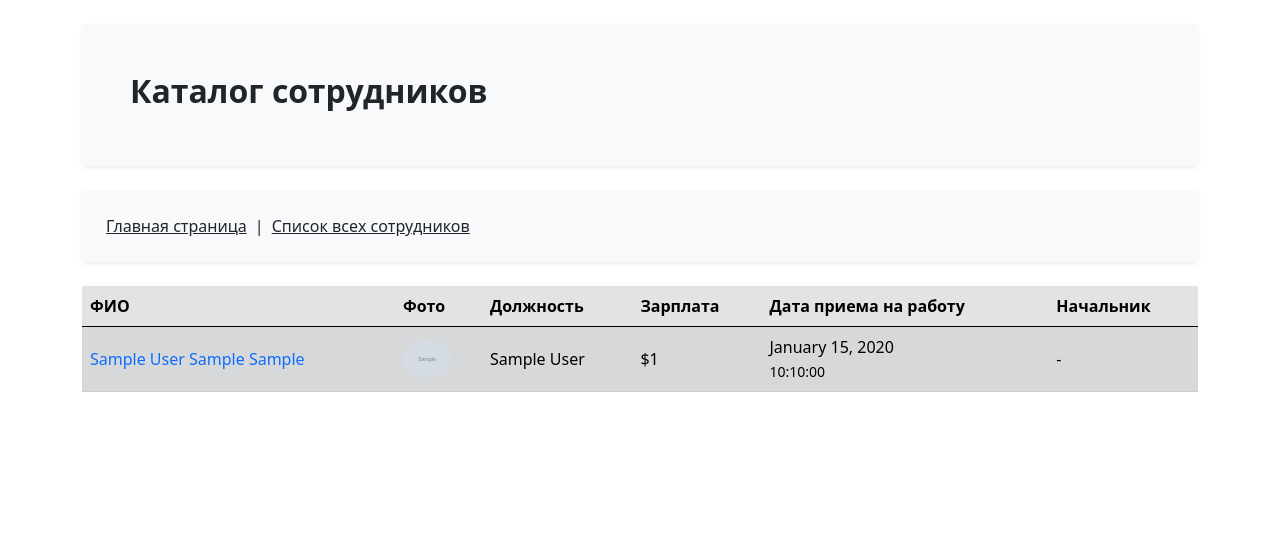
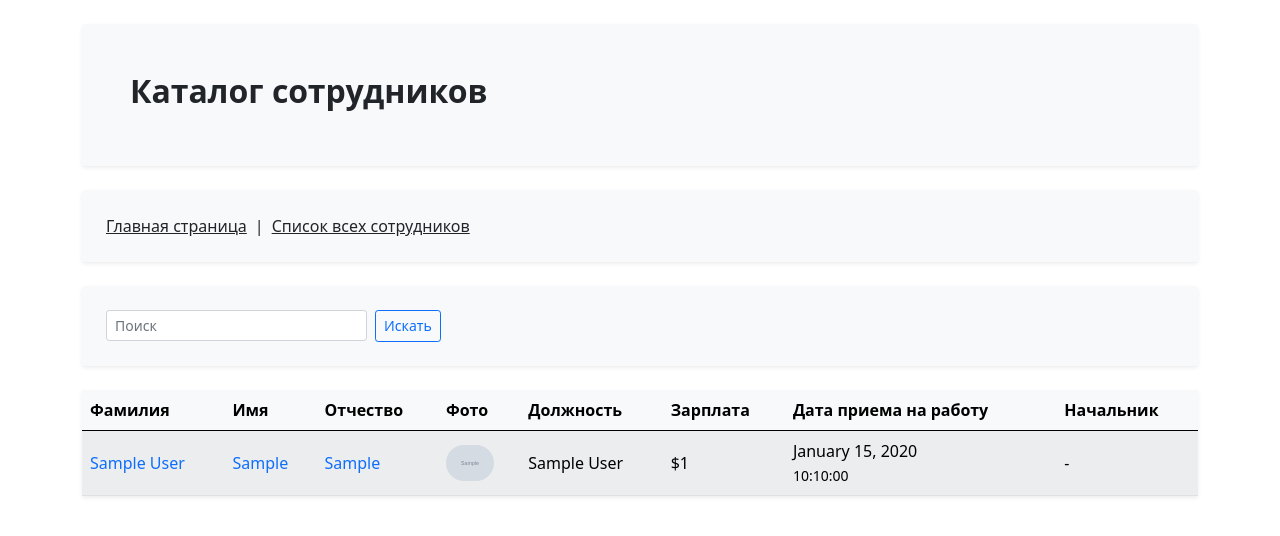
Before and after one commit to BorisPlaton/abz_task, a Django app: page /employees_list/ in a window 1280 px wide. Shown: the top 536 px of the page. Run offline with Django 4.2, Linux system fonts and the light colour scheme; tables that the repository leaves empty hold one stand-in row (values such as "Sample post"); grey boxes marked "Sample" are stand-in pictures.

Commit message:
Searching

```diff
--- a/abz_task/employees/models.py
+++ b/abz_task/employees/models.py
@@ -75,7 +75,7 @@ class Employee(MPTTModel):
     )
 
     class MTTPMeta:
-        ordering_insertion_by = ['first_name']
+        ordering_insertion_by = ['first_name', 'second_name', 'patronymic']
 
     class Meta:
         verbose_name = "Работник"
--- a/abz_task/employees/services/services.py
+++ b/abz_task/employees/services/services.py
@@ -1,5 +1,6 @@
 from typing import Optional, Any
 
+from django.db.models import QuerySet, Q
 from django.http import Http404
 
 from employees.forms import EmployeeEditForm
@@ -8,7 +9,7 @@ from employees.services.images import ProfilePhoto
 
 
 def return_404_if_none(item: Any) -> Any:
-    """Проверяет, что item есть и возвращает его, иначе вызывает 404 ошибку"""
+    """Проверяет, что `item` есть и возвращает его, иначе вызывает 404 ошибку"""
 
     if not item:
         raise Http404
@@ -16,38 +17,43 @@ def return_404_if_none(item: Any) -> Any:
     return item
 
 
-def get_employee_by_slug(slug: str) -> Optional[Employee]:
+def get_employee_by(params: dict) -> Optional[Employee]:
     """
-    Возвращает работника по slug'у.
+    Возвращает работника по параметрам `params`.
 
-    Возвращает экземпляр класса Employee по slug'y, если такого нет,
-    то возвращает None.
+    :param params: Словарь с полем и его значением, по которому
+        осуществляется поиск.
     """
 
     employee = (Employee.objects
                 .select_related('position')
                 .select_related('parent')
-                .filter(slug=slug))
+                .filter(**params))
 
     if employee.exists():
         return employee.first()
 
 
-def get_employee_by_pk(pk: int) -> Optional[Employee]:
+def get_employees_by_keyword(keyword: str) -> Optional[QuerySet]:
     """
-    Возвращает работника по его id.
-
-    Возвращает экземпляр класса Employee по id, если такого нет,
-    то возвращает None.
+    Возвращает `QuerySet` из работников, у которых поле совпадает
+    со значением `keyword`.
     """
 
-    employee = (Employee.objects
-                .select_related('position')
-                .select_related('parent')
-                .filter(pk=pk))
+    if not keyword:
+        return Employee.objects.select_related('position').select_related('parent').all()
 
-    if employee.exists():
-        return employee.first()
+    return (Employee.objects
+            .select_related('position')
+            .select_related('parent')
+            .filter(Q(first_name__icontains=keyword) |
+                    Q(second_name__icontains=keyword) |
+                    Q(patronymic__icontains=keyword) |
+                    Q(date_employment__icontains=keyword) |
+                    Q(payment__icontains=keyword) |
+                    Q(position__title__icontains=keyword)).all()
+            )
+
 
 
 def save_employee_from_form(form: EmployeeEditForm) -> Employee:
--- a/abz_task/employees/templates/employees/employees_list.html
+++ b/abz_task/employees/templates/employees/employees_list.html
@@ -1,11 +1,17 @@
 {% extends 'base.html' %}
 
 {% block content %}
+
+{% include 'includes/search_bar.html' %}
+
+{% if employees %}
 <div class="mt-4">
-    <table class="table table-secondary table-striped">
+    <table class="table table-light table-striped shadow-sm">
         <thead>
         <tr>
-            <th scope="col">ФИO</th>
+            <th scope="col">Фамилия</th>
+            <th scope="col">Имя</th>
+            <th scope="col">Отчество</th>
             <th scope="col">Фото</th>
             <th scope="col">Должность</th>
             <th scope="col">Зарплата</th>
@@ -17,9 +23,16 @@
         {% for employee in employees %}
         <tr>
             <td class="align-middle">
-                    <a href="{{ employee.get_absolute_url }}" class="text-decoration-none">{{ employee.second_name}} {{ employee.first_name }} {{ employee.patronymic }}</a>
+                <a href="{{ employee.get_absolute_url }}" class="text-decoration-none">{{ employee.second_name}}</a>
             </td>
-                <td class="align-middle"><img src="{{ employee.employee_photo.url }}" alt="" style="height: 36px; border-radius: 18px;"></td>
+            <td class="align-middle">
+                <a href="{{ employee.get_absolute_url }}" class="text-decoration-none">{{ employee.first_name }}</a>
+            </td>
+            <td class="align-middle">
+                <a href="{{ employee.get_absolute_url }}" class="text-decoration-none">{{ employee.patronymic }}</a>
+            </td>
+            <td class="align-middle"><img src="{{ employee.employee_photo.url }}" alt=""
+                                          style="height: 36px; border-radius: 18px;"></td>
             <td class="align-middle">{{ employee.position.title }}</td>
             <td class="align-middle">${{ employee.payment }}</td>
             <td class="align-middle">
@@ -27,11 +40,21 @@
                 <br>
                 <small>{{ employee.date_employment|date:"G:H:s" }}</small>
             </td>
-                <td class="align-middle">{% if employee.parent %}{{ employee.parent }}{% else %} - {% endif %}
+            <td class="align-middle">
+                {% if employee.parent %}
+                <a href="{{ employee.parent.get_absolute_url }}">{{employee.parent }}</a>
+                {% else %}
+                -
+                {% endif %}
             </td>
         </tr>
         {% endfor %}
         </tbody>
     </table>
 </div>
+{% else %}
+<div class="p-4 mt-4 rounded bg-light shadow-sm">
+    <small class="text-secondary">Здесь пока ничего нет</small>
+</div>
+{% endif %}
 {% endblock %}
--- a/abz_task/employees/templates/employees/home.html
+++ b/abz_task/employees/templates/employees/home.html
@@ -2,7 +2,7 @@
 {% load mptt_tags %}
 
 {% block content %}
-<div class="p-5 mt-4 rounded bg-light shadow-sm">
+<div class="p-4 mt-4 rounded bg-light shadow-sm">
 
     {% recursetree employees %}
     <div class="mb-2">
--- a/abz_task/employees/views.py
+++ b/abz_task/employees/views.py
@@ -3,8 +3,7 @@ from django.shortcuts import render, redirect
 
 from employees.forms import EmployeeEditForm
 from employees.models import Employee
-from employees.services.services import return_404_if_none, get_employee_by_slug, save_employee_from_form, \
-    get_employee_by_pk, delete_employee_photo
+import employees.services.services as sv
 
 
 def home(request):
@@ -13,40 +12,32 @@ def home(request):
     employees = (Employee.objects
                  .select_related('position')
                  .all())
-    context = {
-        'employees': employees,
-    }
 
-    return render(
-        request,
-        'employees/home.html',
-        context=context,
-    )
+    return render(request, 'employees/home.html',
+                  {
+                      'employees': employees,
+                  })
 
 
 def employees_list(request):
     """Список всех сотрудников"""
 
-    employees = (Employee.objects
-                 .select_related('position')
-                 .select_related('parent')
-                 .all())
-    context = {
-        'employees': employees,
-    }
-
-    return render(request, 'employees/employees_list.html', context=context)
+    employees = sv.get_employees_by_keyword(request.GET.get('keyword'))
+    return render(request, 'employees/employees_list.html',
+                  {
+                      'employees': employees,
+                  })
 
 
 def employee_details(request, employee_slug):
     """Данных работника"""
 
-    employee = return_404_if_none(get_employee_by_slug(employee_slug))
-    context = {
-        'employee': employee,
-    }
+    employee = sv.return_404_if_none(sv.get_employee_by({'slug': employee_slug}))
 
-    return render(request, 'employees/employee_details.html', context=context)
+    return render(request, 'employees/employee_details.html',
+                  {
+                      'employee': employee,
+                  })
 
 
 def edit_employee(request, employee_slug):
@@ -56,29 +47,28 @@ def edit_employee(request, employee_slug):
         form = EmployeeEditForm(
             request.POST,
             request.FILES,
-            instance=return_404_if_none(get_employee_by_slug(employee_slug))
+            instance=sv.return_404_if_none(sv.get_employee_by({'slug': employee_slug}))
         )
         if form.is_valid():
-            employee = save_employee_from_form(form)
+            employee = sv.save_employee_from_form(form)
             messages.success(request, 'Данные обновлены')
             return redirect('employees:edit_employee', employee.slug)
     else:
         form = EmployeeEditForm(
-            instance=return_404_if_none(get_employee_by_slug(employee_slug))
+            instance=sv.return_404_if_none(sv.get_employee_by({'slug': employee_slug}))
         )
 
-    context = {
-        'form': form,
-        'employee_slug': employee_slug,
-    }
-
-    return render(request, 'employees/edit_employee.html', context=context)
+    return render(request, 'employees/edit_employee.html',
+                  {
+                      'form': form,
+                      'employee_slug': employee_slug,
+                  })
 
 
 def delete_photo(request, employee_pk):
     """Удаляет фото работника"""
 
-    employee = return_404_if_none(get_employee_by_pk(employee_pk))
-    delete_employee_photo(employee)
+    employee = sv.return_404_if_none(sv.get_employee_by({'pk': employee_pk}))
+    sv.delete_employee_photo(employee)
 
     return redirect(employee.get_absolute_url())
--- a/abz_task/templates/base.html
+++ b/abz_task/templates/base.html
@@ -7,6 +7,7 @@
     <meta name="viewport" content="width=device-width, initial-scale=1.0">
     <link href="https://cdn.jsdelivr.net/npm/bootstrap@5.0.2/dist/css/bootstrap.min.css" rel="stylesheet"
           integrity="sha384-EVSTQN3/azprG1Anm3QDgpJLIm9Nao0Yz1ztcQTwFspd3yD65VohhpuuCOmLASjC" crossorigin="anonymous">
+    <link rel="stylesheet" href="https://cdn.jsdelivr.net/npm/bootstrap-icons@1.8.1/font/bootstrap-icons.css">
     <link href="{% static 'employees/css/style.css' %}" rel="stylesheet" type="text/css">
     <title>Employees Tree</title>
 </head>
--- /dev/null
+++ b/abz_task/templates/includes/search_bar.html
@@ -0,0 +1,14 @@
+<section>
+    <div class="p-4 mt-4 rounded bg-light shadow-sm">
+        <form action="{% url 'employees:employees_list' %}" method="get">
+            <div class="row g-2">
+                <div class="col-3">
+                    <input type="text" class="form-control form-control-sm" placeholder="Поиск" name="keyword">
+                </div>
+                <div class="col-auto">
+                    <button type="submit" class="btn btn-outline-primary btn-sm"><small></small>Искать</button>
+                </div>
+            </div>
+        </form>
+    </div>
+</section>
```
Lines whose indentation alone changed are shown as unchanged.
